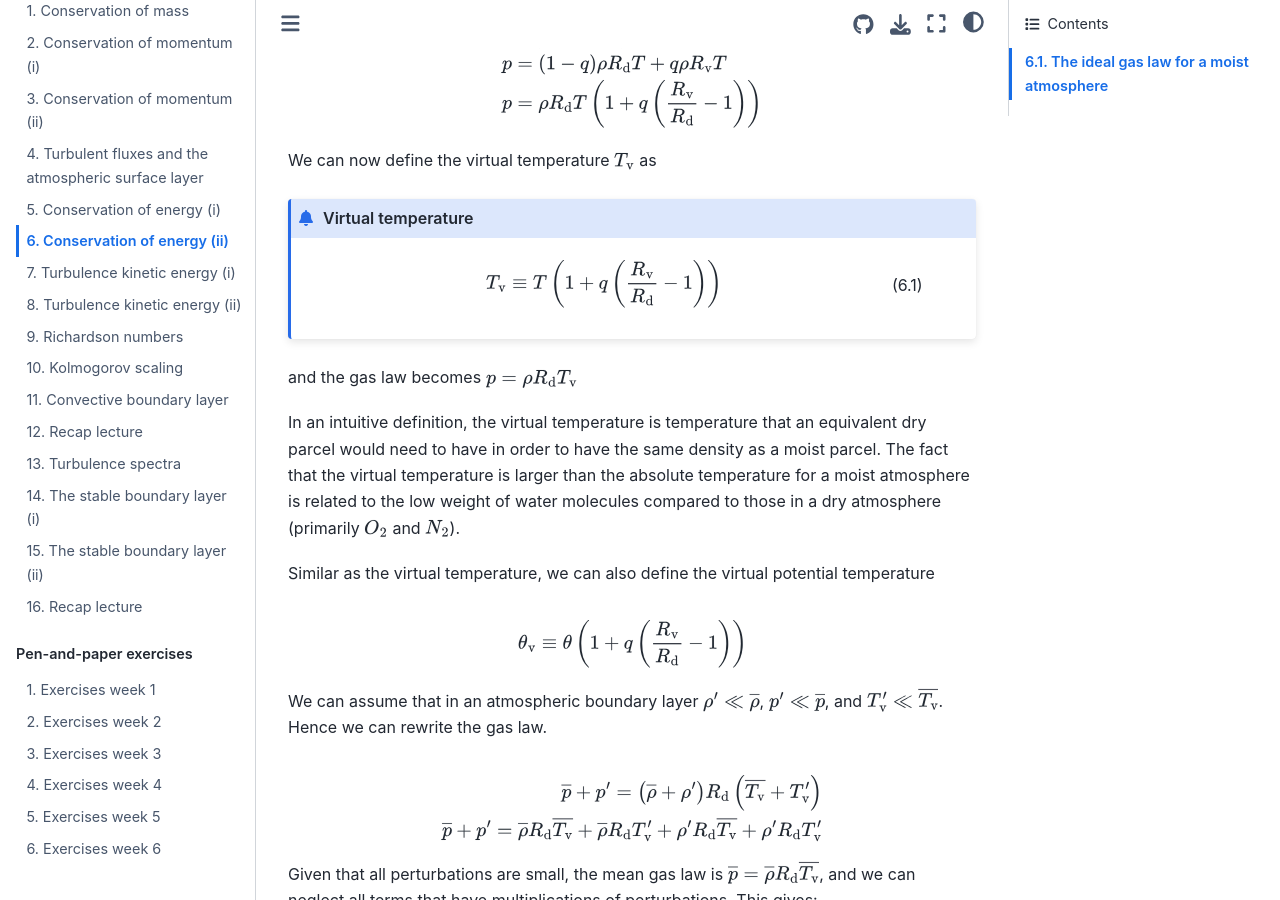
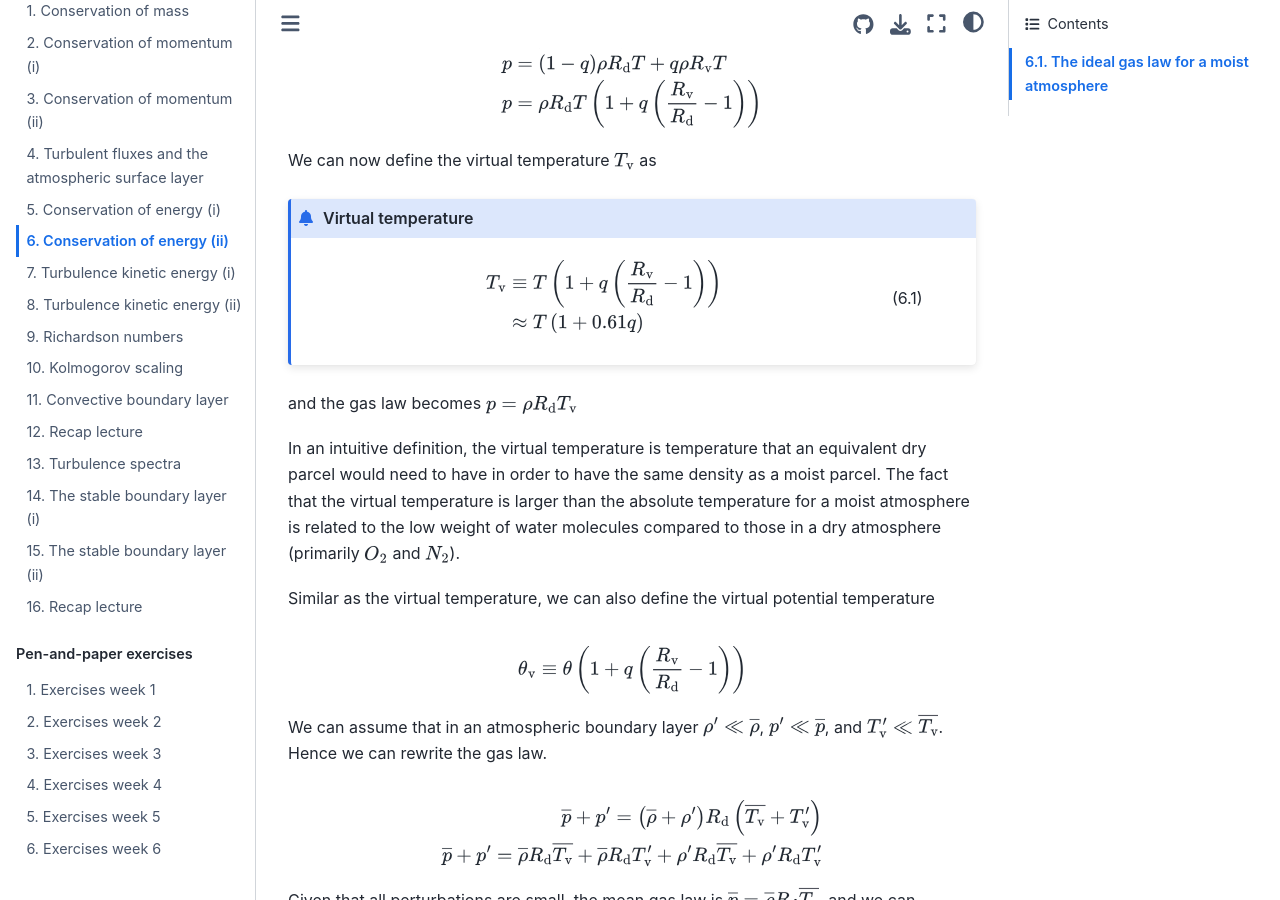
Before and after one commit to boundary-layer-meteo/boundary-layer-meteo.github.io, a Jupyter Book: the page built from lectures/6_energy_ii.md, in a window 1280 px wide and 900 px high, scrolled down 638 px. Built offline with Jupyter Book 1.0.4 settings and Sphinx 7.4.7 and the Sphinx Book theme 1.1.4, drawn with Linux system fonts in a browser that asks for light colours.

Commit message:
Small fixes to the notes.

````diff
--- a/lectures/6_energy_ii.md
+++ b/lectures/6_energy_ii.md
@@ -44,7 +44,8 @@
 
 ```{admonition} Virtual temperature
 $$
-\Tv \equiv T \left( 1 + q \left( \dfrac{\Rv}{\Rd} - 1 \right) \right)
+\Tv &\equiv T \left( 1 + q \left( \dfrac{\Rv}{\Rd} - 1 \right) \right) \\
+    &\approx T \left( 1 + 0.61 q \right)
 $$ (virtual_temp)
 ```
 
````
Also changed, not shown: lectures/13_spectra.md (+1 -1 lines), lectures/7_tke.md (+4 -3 lines).
